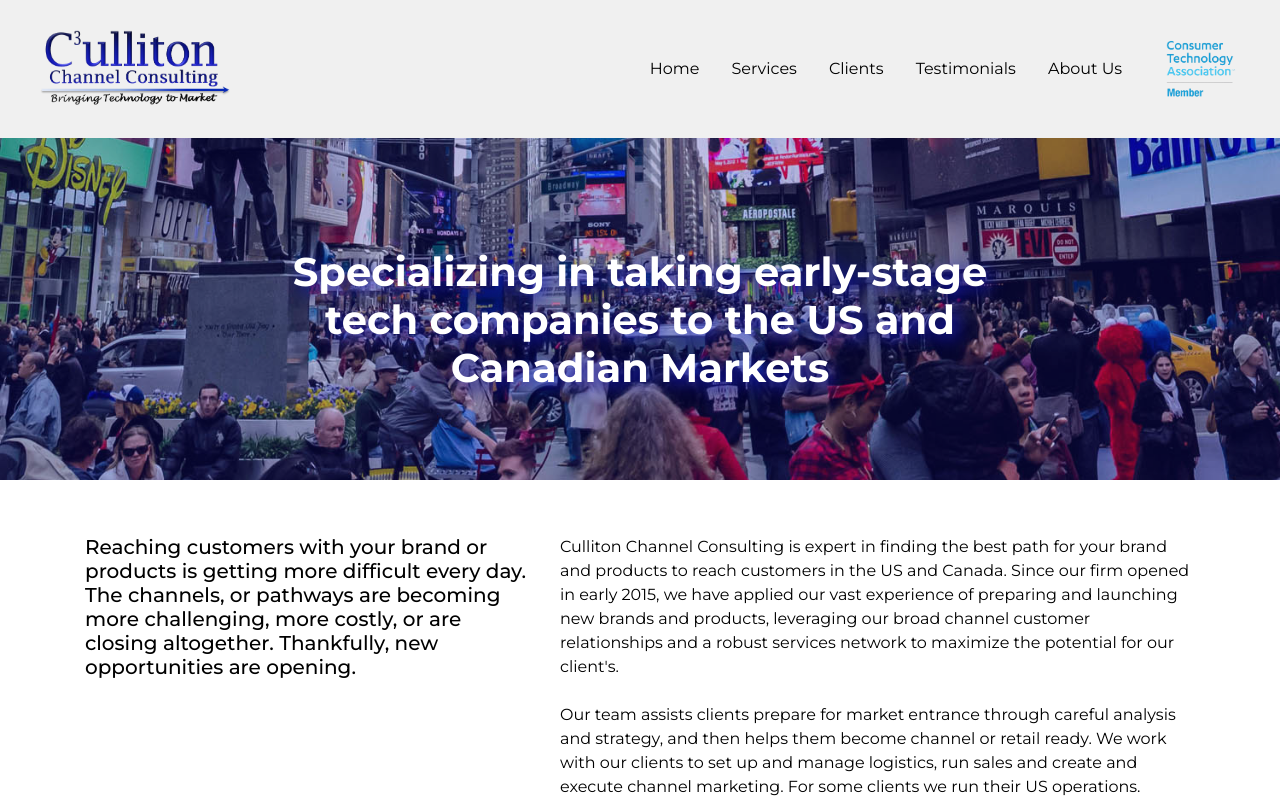
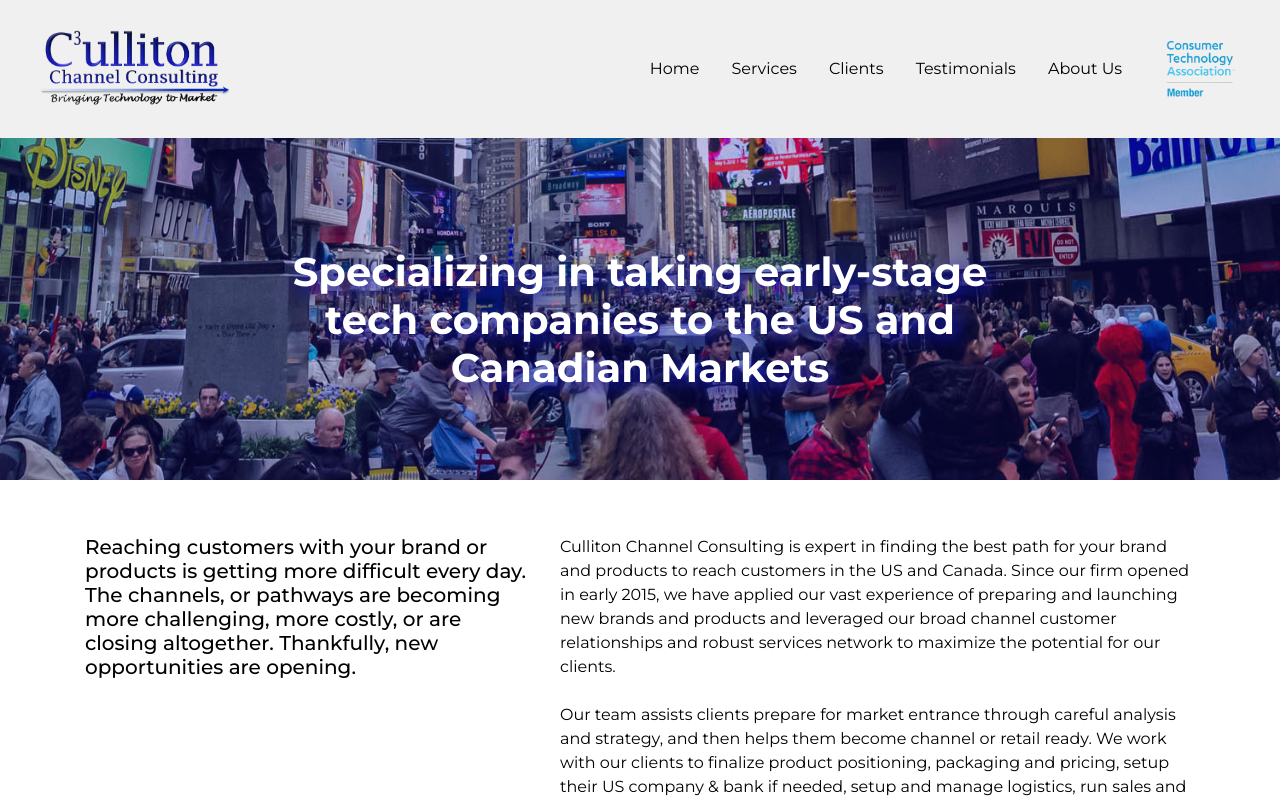
Before and after one commit to lucy-3610/culliton-channel-consulting, a React (Create React App) app: page / in a window 1280 px wide. Shown: the top 800 px of the page. Built offline with nearby package versions, Linux system fonts and the light colour scheme.

Commit message:
Home page copy change

```diff
--- a/src/Home.jsx
+++ b/src/Home.jsx
@@ -32,15 +32,10 @@ export default class Home extends React.Component {
                                 </h5>
                             </div>
                             <div className="col-lg-7">
-                                Culliton Channel Consulting is expert in finding the best path for your brand and products to reach customers in the
-                                US and Canada. Since our firm opened in early 2015, we have applied our vast experience of preparing and launching
-                                new brands and products, leveraging our broad channel customer relationships and a robust services network to
-                                maximize the potential for our client's.
+                                Culliton Channel Consulting is expert in finding the best path for your brand and products to reach customers in the US and Canada. Since our firm opened in early 2015, we have applied our vast experience of preparing and launching new brands and products and leveraged our broad channel customer relationships and robust services network to maximize the potential for our clients.
                                 <br></br>
                                 <br></br>
-                                Our team assists clients prepare for market entrance through careful
-                                analysis and strategy, and then helps them become channel or retail ready. We work with our clients to set up and
-                                manage logistics, run sales and create and execute channel marketing. For some clients we run their US operations.
+                                Our team assists clients prepare for market entrance through careful analysis and strategy, and then helps them become channel or retail ready. We work with our clients to finalize product positioning, packaging and pricing, setup their US company & bank if needed, setup and manage logistics, run sales and create and execute channel marketing. For some clients we run their US operations.
                             </div>
                         </div>
                     </div>
```
